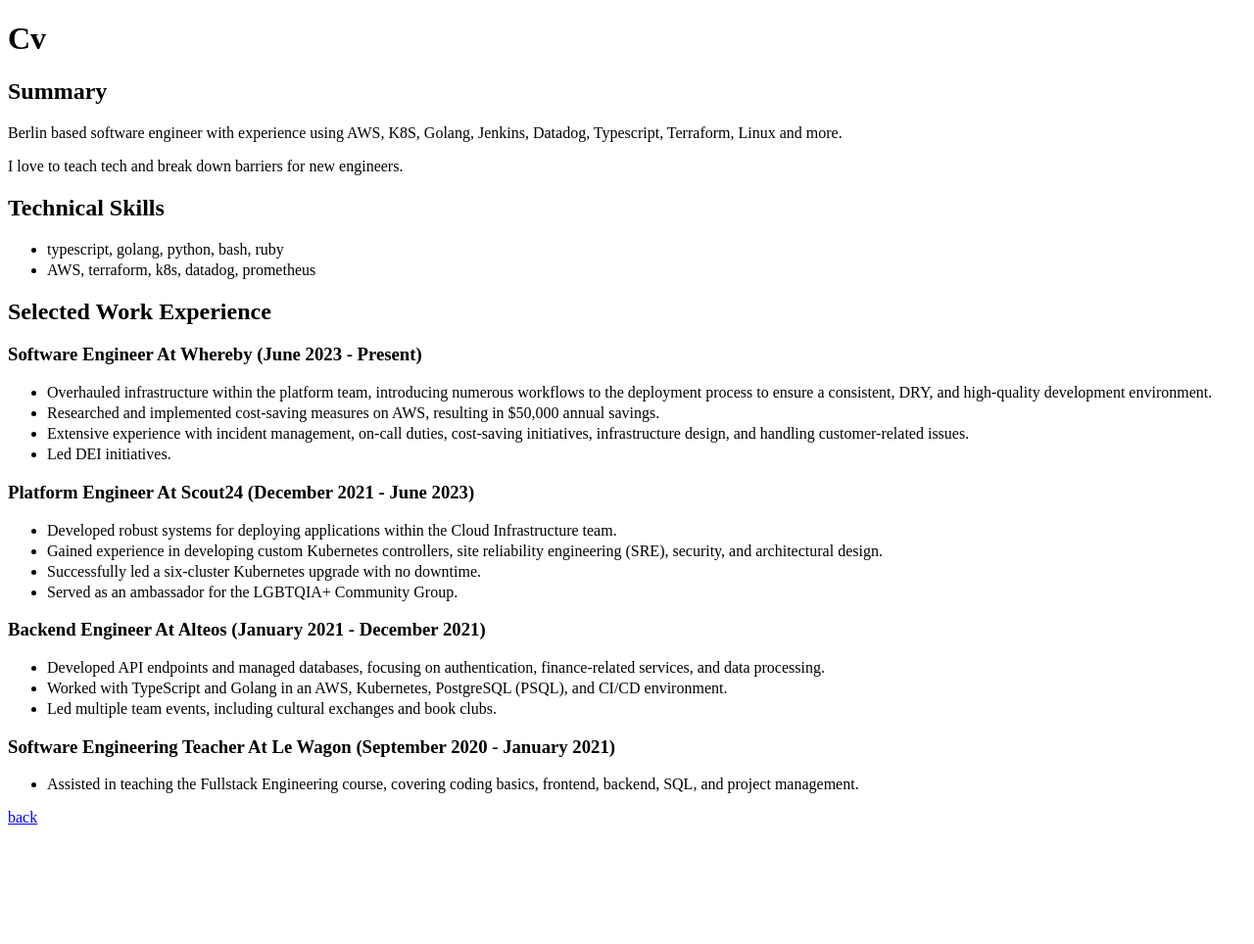
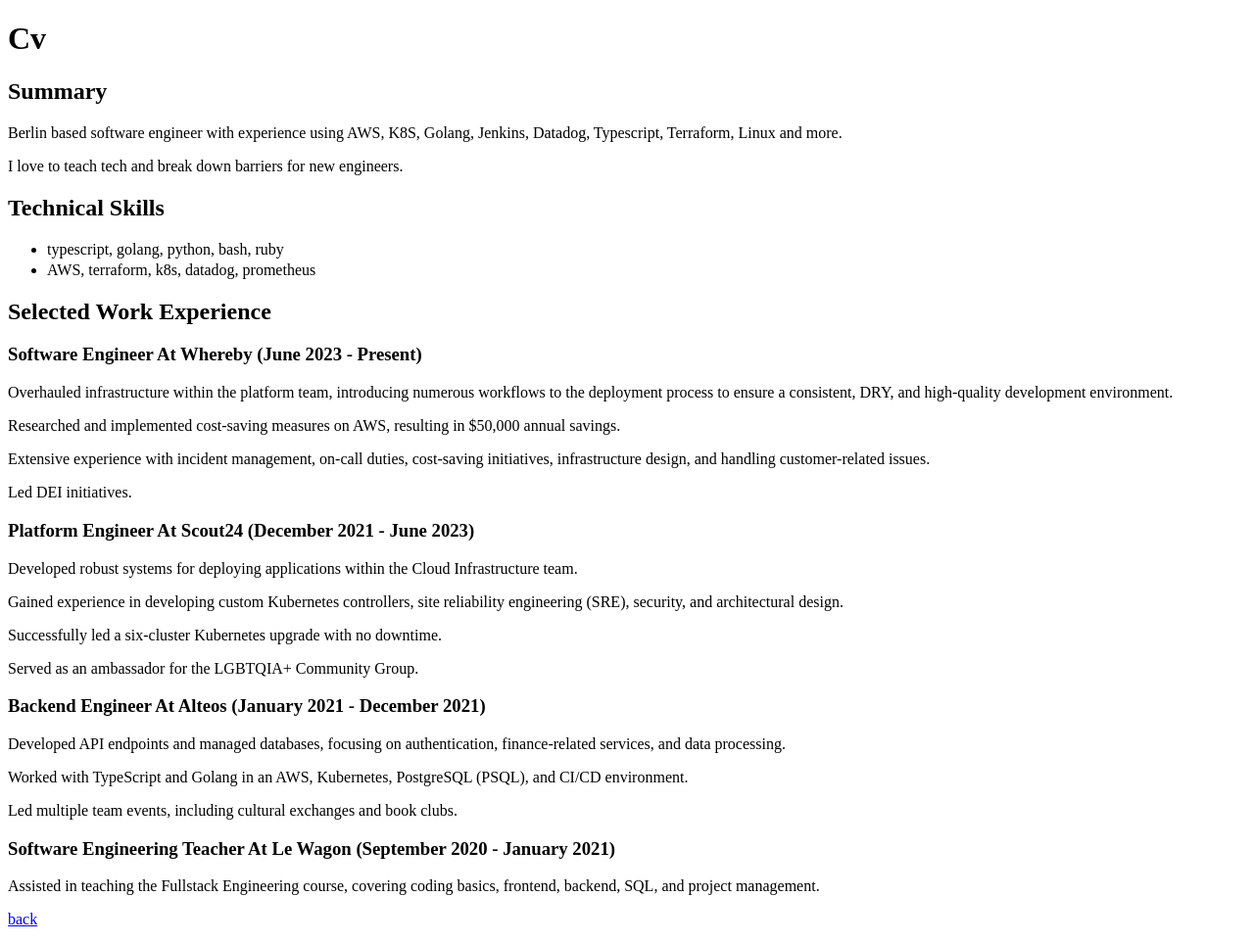
Before and after one commit to jsphwllng/jsphwllng.github.io, a Jekyll site: the page built from cv.md, in a window 1280 px wide. Shown: the whole page at 98% size. Built offline with Jekyll 4.4.1, drawn with Linux system fonts in a browser that asks for light colours; before the commit the page ends 900 px from its top, so only the background shows below that.

Commit message:
Update cv.md

```diff
--- a/cv.md
+++ b/cv.md
@@ -21,24 +21,32 @@
 
 ### Software Engineer at Whereby (June 2023 - Present)
 
-- Overhauled infrastructure within the platform team, introducing numerous workflows to the deployment process to ensure a consistent, DRY, and high-quality development environment.
-- Researched and implemented cost-saving measures on AWS, resulting in $50,000 annual savings.
-- Extensive experience with incident management, on-call duties, cost-saving initiatives, infrastructure design, and handling customer-related issues.
-- Led DEI initiatives.
+Overhauled infrastructure within the platform team, introducing numerous workflows to the deployment process to ensure a consistent, DRY, and high-quality development environment.
+
+Researched and implemented cost-saving measures on AWS, resulting in $50,000 annual savings.
+
+Extensive experience with incident management, on-call duties, cost-saving initiatives, infrastructure design, and handling customer-related issues.
+
+Led DEI initiatives.
 
 ### Platform Engineer at Scout24 (December 2021 - June 2023)
 
-- Developed robust systems for deploying applications within the Cloud Infrastructure team.
-- Gained experience in developing custom Kubernetes controllers, site reliability engineering (SRE), security, and architectural design.
-- Successfully led a six-cluster Kubernetes upgrade with no downtime.
-- Served as an ambassador for the LGBTQIA+ Community Group.
+Developed robust systems for deploying applications within the Cloud Infrastructure team.
+
+Gained experience in developing custom Kubernetes controllers, site reliability engineering (SRE), security, and architectural design.
+
+Successfully led a six-cluster Kubernetes upgrade with no downtime.
+
+Served as an ambassador for the LGBTQIA+ Community Group.
 
 ### Backend Engineer at Alteos (January 2021 - December 2021)
 
-- Developed API endpoints and managed databases, focusing on authentication, finance-related services, and data processing.
-- Worked with TypeScript and Golang in an AWS, Kubernetes, PostgreSQL (PSQL), and CI/CD environment.
-- Led multiple team events, including cultural exchanges and book clubs.
+Developed API endpoints and managed databases, focusing on authentication, finance-related services, and data processing.
+
+Worked with TypeScript and Golang in an AWS, Kubernetes, PostgreSQL (PSQL), and CI/CD environment.
+
+Led multiple team events, including cultural exchanges and book clubs.
 
 ### Software Engineering Teacher at Le Wagon (September 2020 - January 2021)
 
-- Assisted in teaching the Fullstack Engineering course, covering coding basics, frontend, backend, SQL, and project management.
+Assisted in teaching the Fullstack Engineering course, covering coding basics, frontend, backend, SQL, and project management.
```
